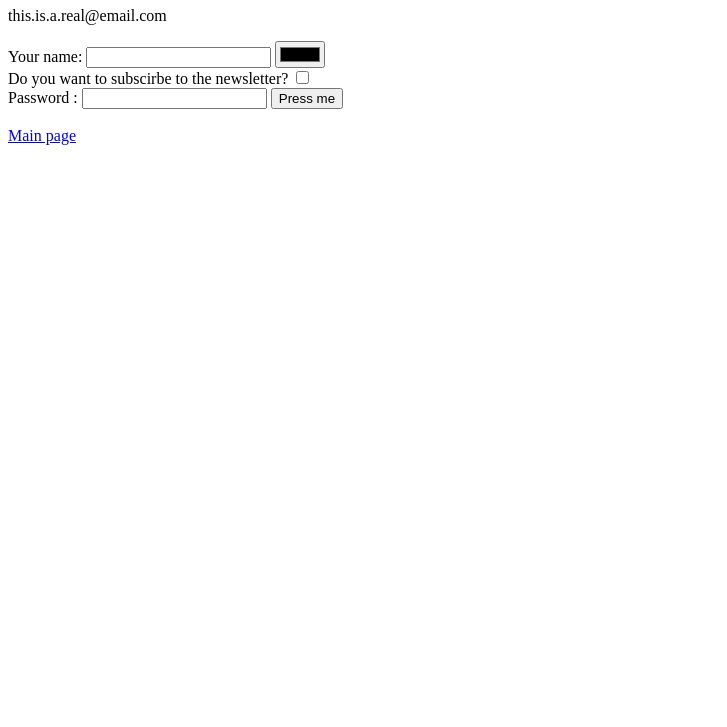
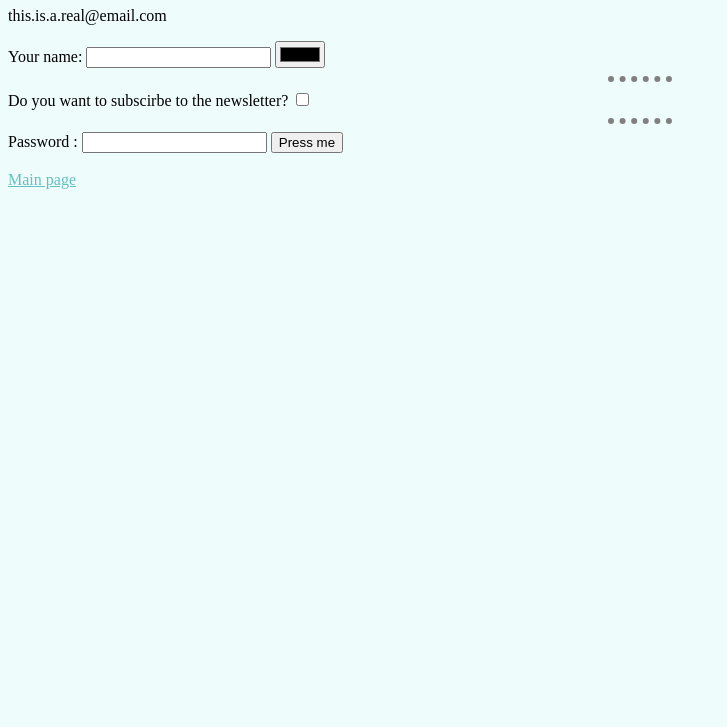
Before and after one commit to Brice-Vergnou/learning_webdev, a plain HTML site: page portfolio_basic/contact.html in a window 1280 px wide. Shown: the part 73-800 px from the top of the page, without its empty margins (0-727 px from the left). Drawn offline with Linux system fonts and the light colour scheme.

Commit message:
start 2nd project

```diff
--- a/portfolio/contact.html
+++ b/portfolio_basic/contact.html
@@ -5,6 +5,7 @@
     <meta http-equiv="X-UA-Compatible" content="IE=edge">
     <meta name="viewport" >
     <title>Contact me</title>
+    <link rel="stylesheet" href="css/style.css">
 </head>
 <body>
     <h1>Contact details</h1>
@@ -15,10 +16,10 @@
         <label >Your name:</label>
         <input type="text">
         <input type="color">
-        <br>
+        <hr>
         <label>Do you want to subscirbe to the newsletter?</label>
         <input type="checkbox">
-        <br>
+        <hr>
         <label >Password : </label>
         <input type="password">
         <input type="submit" value="Press me">
--- /dev/null
+++ b/portfolio_basic/css/style.css
@@ -0,0 +1,15 @@
+body{
+    background-color: #EFFCFC;
+}
+
+hr{
+    border-style: none;
+    border-top-style: dotted;
+    border-color: gray;
+    border-width: 6px;
+    width : 5%
+}
+
+h1,h2,h3,a{
+    color: #66BFBF;
+}
--- /dev/null
+++ b/portfolio_better/css/style.css
@@ -0,0 +1,3 @@
+body{
+    background-color: blue;
+}
```
Also changed, not shown: main.html (+2 -1 lines), portfolio_basic/index.html (renamed from portfolio/index.html, +1 -0 lines), portfolio_better/index.html (added, +14 -0 lines), portfolio_better/favicon.ico (added), 3 other files.
